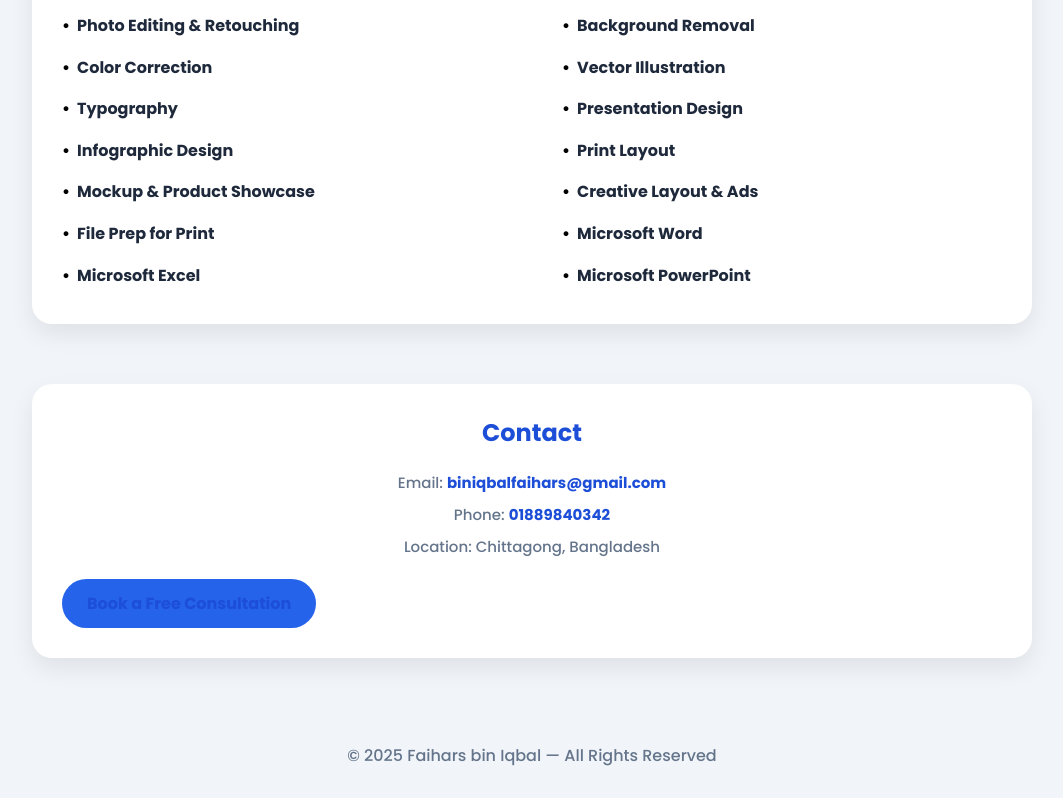
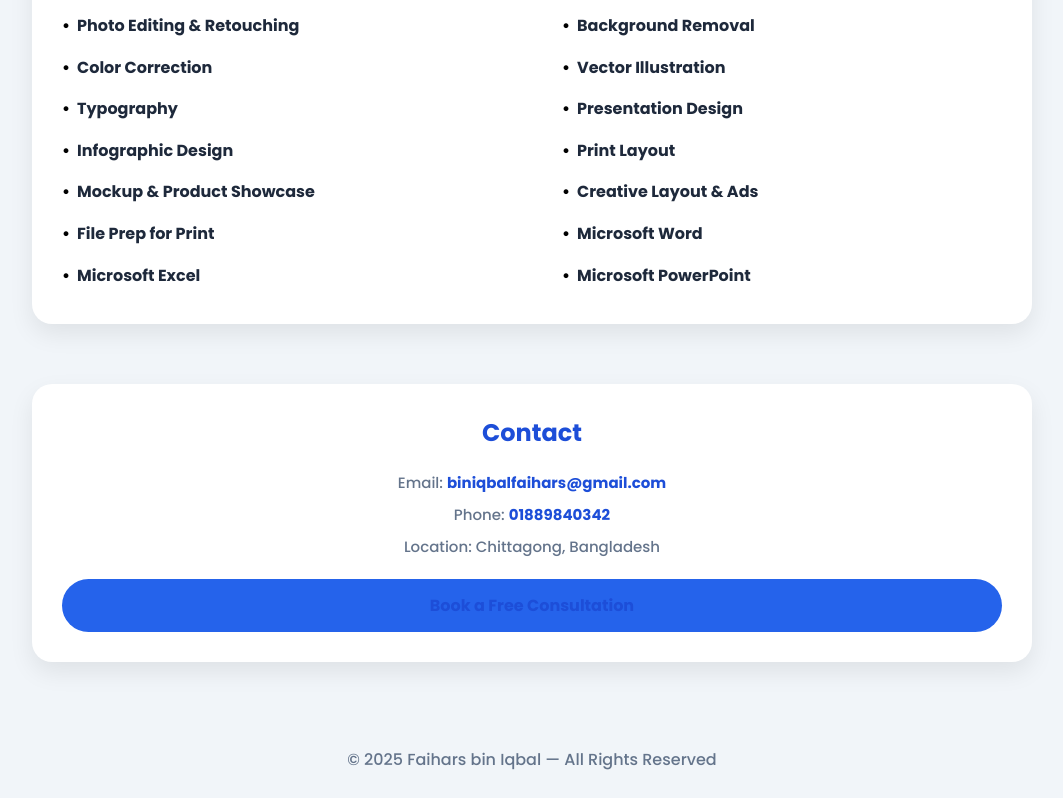
Before and after one commit to biniqbalfaihars-ship-it/Faiharsportfolio.com, a plain HTML site: page index.html in a window 1280 px wide. Shown: the part 1582-2380 px from the top of the page, without its empty margins (108-1171 px from the left). Drawn offline with Linux system fonts and the light colour scheme.

Commit message:
Update index.html

```diff
--- a/index.html
+++ b/index.html
@@ -42,7 +42,7 @@ section p{color:var(--muted);margin-bottom:14px;text-align:center;}
 .skills-list{
   display:grid;
   grid-template-columns:repeat(2, 1fr);
-  gap:10px 60px; /* row-gap, column-gap */
+  gap:10px 60px;
   list-style:none;
   padding:0;
 }
@@ -66,14 +66,16 @@ footer{text-align:center;padding:25px 10px;color:var(--muted);}
 
 /* Call-to-action button */
 .contact-button{
-  display:inline-block;
-  margin-top:12px;
-  padding:12px 25px;
+  display:block;
+  margin:20px auto 0 auto;
+  padding:14px 28px;
   background:var(--primary);
   color:white;
   font-weight:600;
   border-radius:30px;
   text-decoration:none;
+  text-align:center;
+  font-size:16px;
   transition:.3s;
 }
 .contact-button:hover{
@@ -237,7 +239,7 @@ footer{text-align:center;padding:25px 10px;color:var(--muted);}
 <p>Email: <a href="mailto:biniqbalfaihars@gmail.com">biniqbalfaihars@gmail.com</a></p>
 <p>Phone: <a href="tel:01889840342">01889840342</a></p>
 <p>Location: Chittagong, Bangladesh</p>
-<!-- Call-to-action button -->
+<!-- Centered Call-to-action button -->
 <a href="mailto:biniqbalfaihars@gmail.com" class="contact-button">Book a Free Consultation</a>
 </section>
 
```
